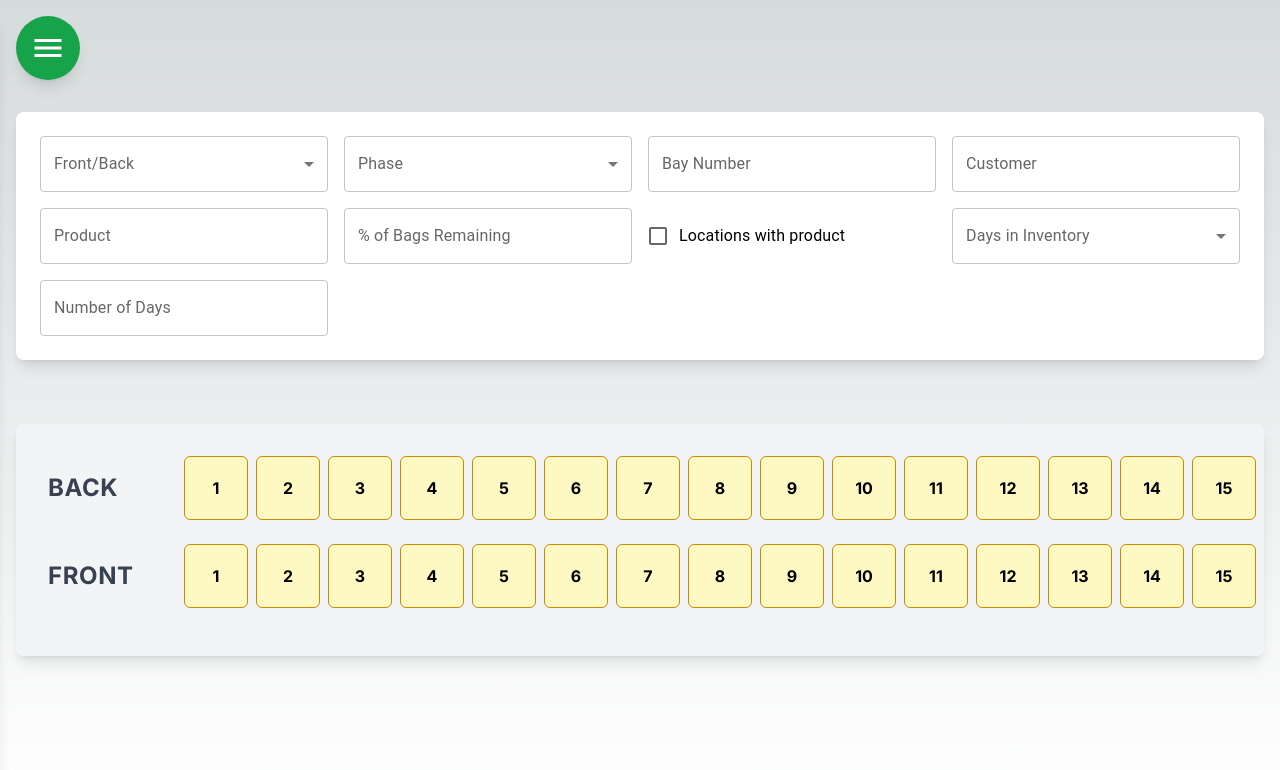
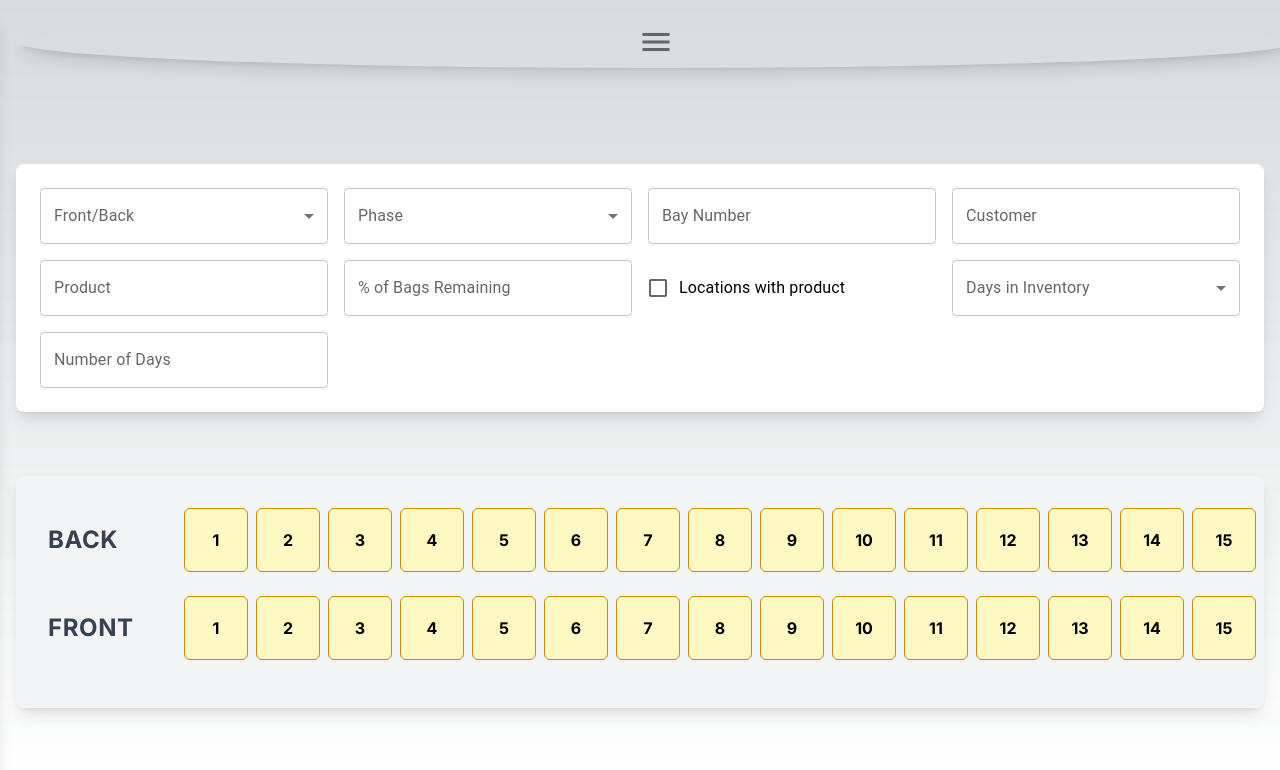
Before and after one commit to ivoorusso/bulkpaklocationmapFork, a Next.js app: page / in a window 1280 px wide. Shown: the top 770 px of the page. Built offline with nearby package versions, Linux system fonts and the light colour scheme.

Commit message:
update aside

```diff
--- a/src/app/page.js
+++ b/src/app/page.js
@@ -144,7 +144,6 @@ export default function Home() {
       <IconButton
         onClick={() => setHeaderCollapsed(true)}
         className="absolute left-4 top-4 bg-white text-black rounded-full p-2 shadow-lg z-50"
-              style={{ backgroundColor: 'white', color: 'black' }} // Explicit color styles for production
       >
         <MenuIcon style={{ fontSize: '36px' }} />
       </IconButton>
@@ -162,8 +161,7 @@ export default function Home() {
 {isHeaderCollapsed && (
   <IconButton
     onClick={() => setHeaderCollapsed(false)}
-          className="fixed top-4 left-4 z-40 bg-white p-2 rounded-full shadow-lg menu-fixed-icon-button"
-          style={{ backgroundColor: 'white', color: 'black' }} // Explicit color styles
+    className="fixed top-4 left-4 z-40 bg-white p-2 rounded-full shadow-lg text-black"
   >
     <MenuIcon style={{ fontSize: '36px' }} />
   </IconButton>
```
Lines whose indentation alone changed are shown as unchanged.
